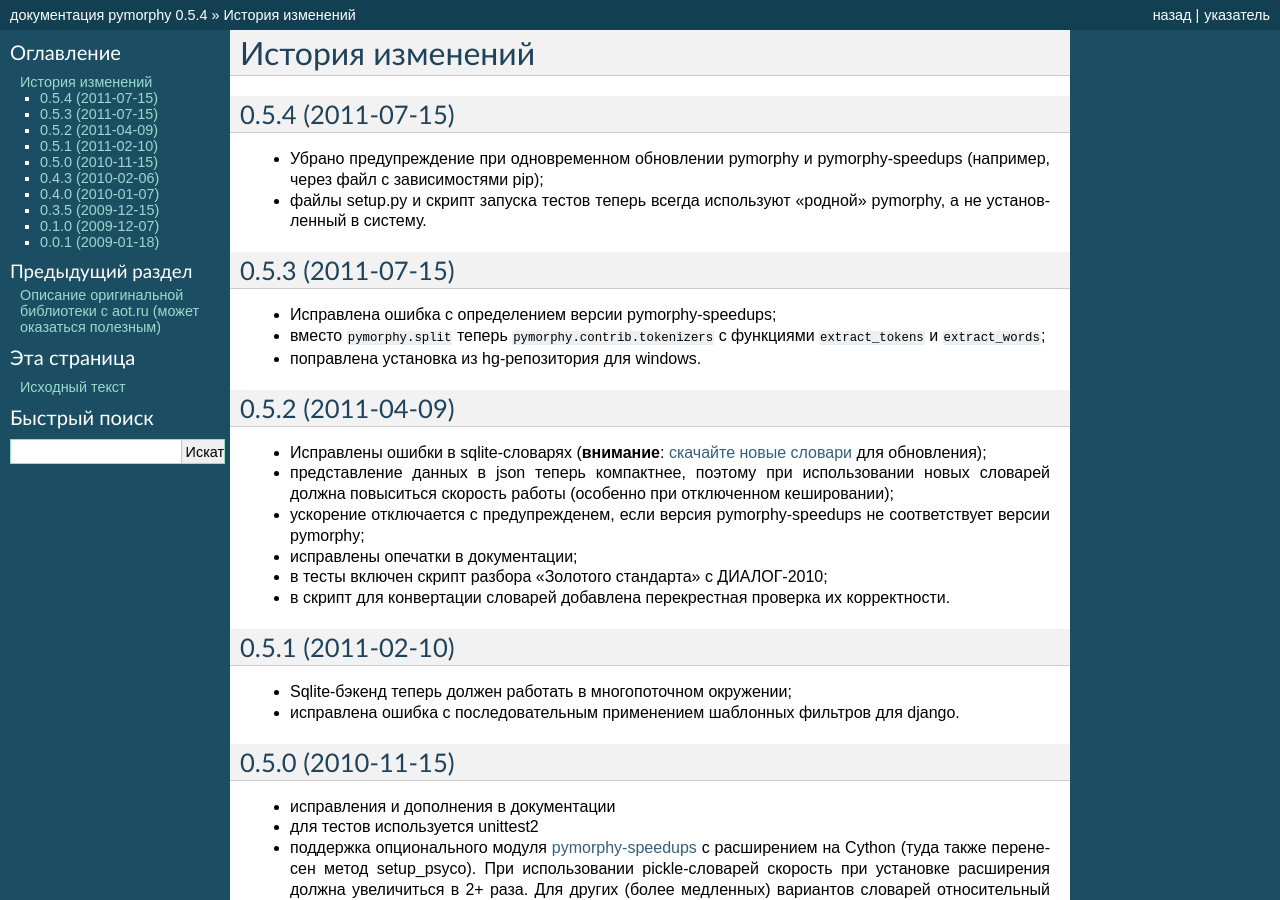
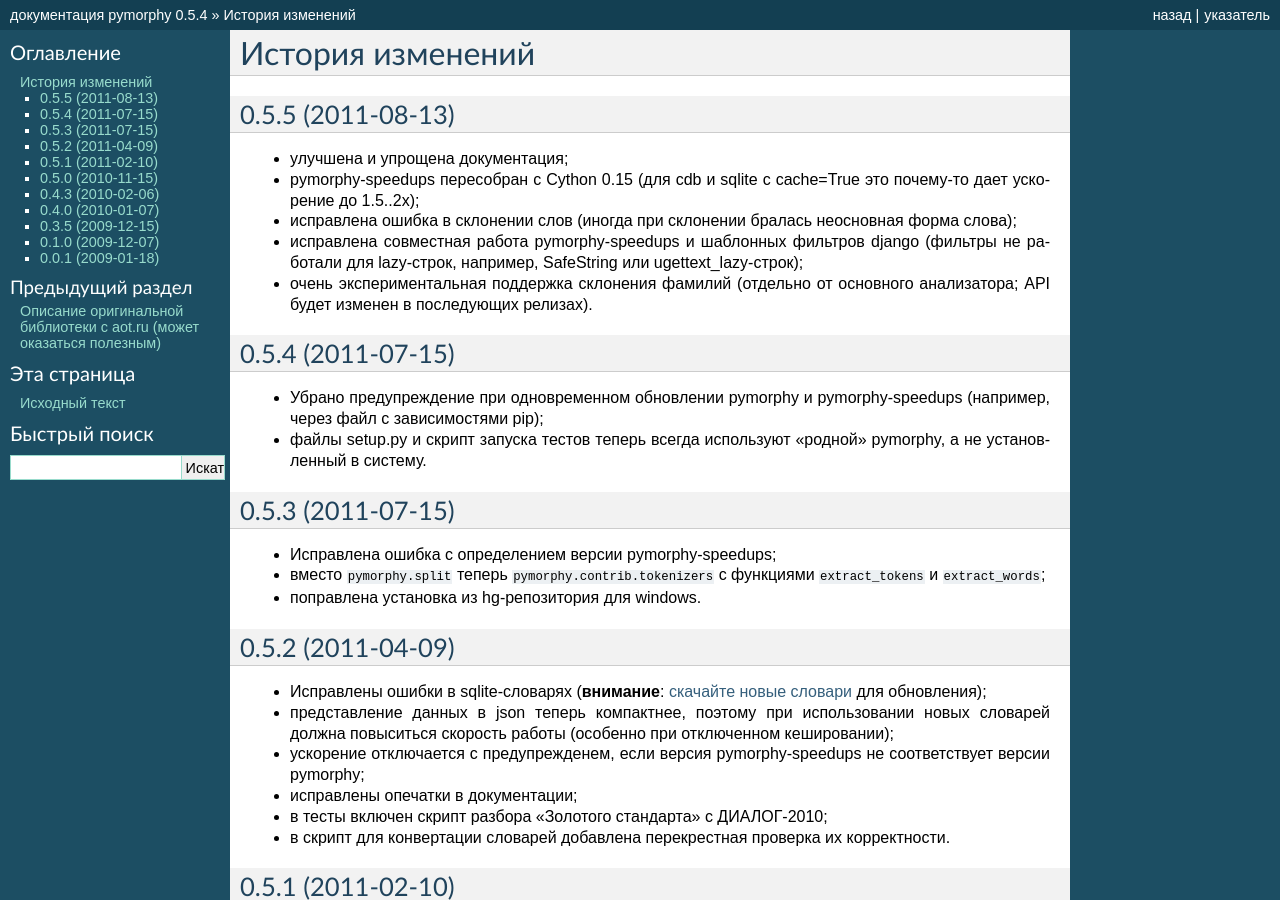
Before and after one commit to kmike/pymorphy, a Sphinx documentation site: the page built from docs/CHANGES.rst, in a window 1280 px wide and 900 px high. Built offline with Sphinx 7.4.7, drawn with Linux system fonts in a browser that asks for light colours.

Commit message:
описание последних изменений

```diff
--- a/docs/CHANGES.rst
+++ b/docs/CHANGES.rst
@@ -1,6 +1,20 @@
 
 История изменений
 =================
+
+0.5.5 (2011-08-13)
+------------------
+
+* улучшена и упрощена документация;
+* pymorphy-speedups пересобран с Cython 0.15 (для cdb и sqlite с cache=True
+  это почему-то дает ускорение до 1.5..2x);
+* исправлена ошибка в склонении слов (иногда при склонении бралась неосновная
+  форма слова);
+* исправлена совместная работа pymorphy-speedups и шаблонных фильтров django
+  (фильтры не работали для lazy-строк, например, SafeString или
+  ugettext_lazy-строк);
+* очень экспериментальная поддержка склонения фамилий (отдельно от основного
+  анализатора; API будет изменен в последующих релизах).
 
 0.5.4 (2011-07-15)
 ------------------
```
Also changed, not shown: 2 other files.
